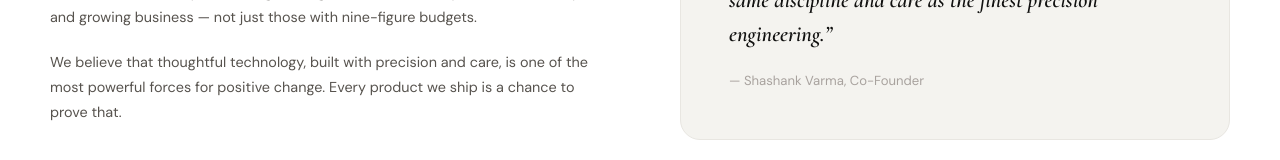
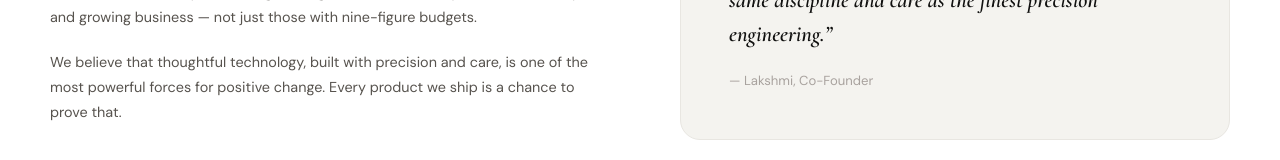
Before and after one commit to shashankvarma1/SwissFlowTech, a Next.js app: page /about in a window 1280 px wide. Shown: the part 768-928 px from the top of the page. Built offline with nearby package versions, Linux system fonts and the light colour scheme; no server answers.

Commit message:
Update 5

```diff
--- a/app/about/page.tsx
+++ b/app/about/page.tsx
@@ -2,7 +2,7 @@ import Navbar from "../components/Navbar";
 import Footer from "../components/Footer";
 
 const team = [
-  { name: "Shashank Varma",  role: "Co-Founder",     bio: "Thriving and results-driven Co-Founder",                     avatar: "SV" },
+  { name: "Lakshmi",  role: "Co-Founder",     bio: "Thriving and results-driven Co-Founder",                     avatar: "L" },
   { name: "Vineeth Gongati", role: "CTO & Co-Founder",     bio: "ML researcher turned builder. Led AI infrastructure teams at two Series-B startups.",                       avatar: "VG" },
   ];
 
@@ -47,7 +47,7 @@ export default function About() {
             <p style={{ fontFamily: "var(--font-display)", fontSize: "1.4rem", fontWeight: 600, color: "var(--text-1)", lineHeight: 1.5, fontStyle: "italic" }}>
               &ldquo;Great software isn&apos;t just written — it&apos;s crafted with the same discipline and care as the finest precision engineering.&rdquo;
             </p>
-            <p style={{ marginTop: 20, color: "var(--text-3)", fontSize: "0.82rem" }}>— Shashank Varma, Co-Founder</p>
+            <p style={{ marginTop: 20, color: "var(--text-3)", fontSize: "0.82rem" }}>— Lakshmi, Co-Founder</p>
           </div>
         </div>
       </section>
```
